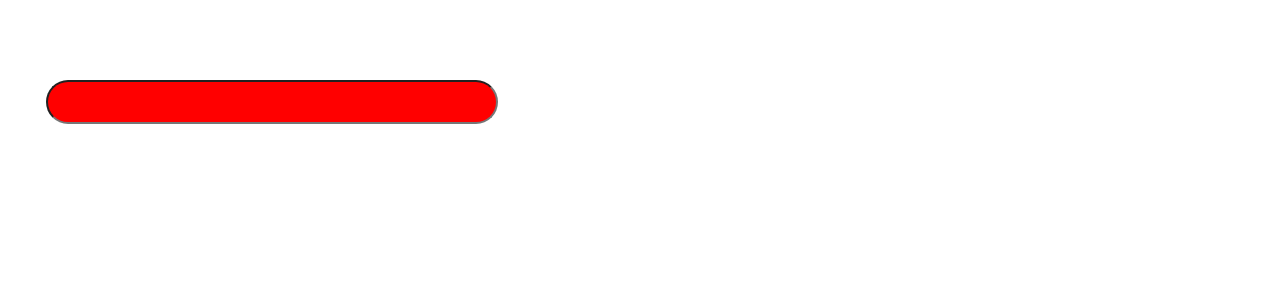
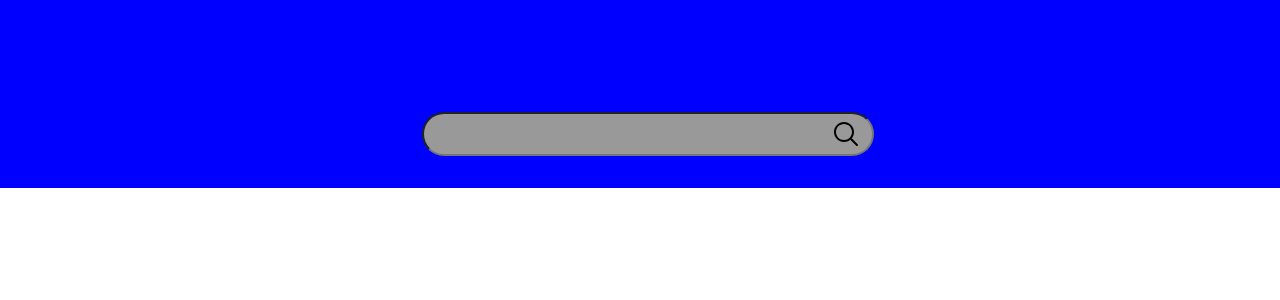
Before and after one commit to filipef9/igti-react-wather, a React (Create React App) app: page / in a window 1280 px wide. Shown: the top 300 px of the page. Built offline with nearby package versions, Linux system fonts and the light colour scheme.

Commit message:
Atualização da implementação do component SearchInput.

```diff
--- /dev/null
+++ b/src/SVG/SearchIcon.component.tsx
@@ -0,0 +1,36 @@
+const SearchIcon = () => (
+  <svg
+    version="1.1"
+    xmlns="http://www.w3.org/2000/svg"
+    x="0px"
+    y="0px"
+    viewBox="0 0 489.713 489.713"
+    width="24"
+    height="24"
+  >
+    <g>
+      <path
+        d="M483.4,454.444l-121.3-121.4c28.7-35.2,46-80,46-128.9c0-112.5-91.5-204.1-204.1-204.1S0,91.644,0,204.144
+ s91.5,204,204.1,204c48.8,0,93.7-17.3,128.9-46l121.3,121.3c8.3,8.3,20.9,8.3,29.2,0S491.8,462.744,483.4,454.444z M40.7,204.144
+ c0-90.1,73.2-163.3,163.3-163.3s163.4,73.3,163.4,163.4s-73.3,163.4-163.4,163.4S40.7,294.244,40.7,204.144z"
+      />
+    </g>
+    <g></g>
+    <g></g>
+    <g></g>
+    <g></g>
+    <g></g>
+    <g></g>
+    <g></g>
+    <g></g>
+    <g></g>
+    <g></g>
+    <g></g>
+    <g></g>
+    <g></g>
+    <g></g>
+    <g></g>
+  </svg>
+);
+
+export default SearchIcon;
--- a/src/atoms/InputSearch.component.tsx
+++ b/src/atoms/InputSearch.component.tsx
@@ -1,11 +1,14 @@
+import React from 'react';
+import { useState } from 'react';
 import styled from 'styled-components';
+import SearchIcon from '../SVG/SearchIcon.component';
 
 const SearchBar = styled.div`
   display: flex;
   justify-content: center;
   align-items: center;
   width: 30rem;
-  margin: auto 2rem;
+  margin: 2rem auto;
 `;
 
 interface SearchInputProps {
@@ -16,7 +19,8 @@ const SearchInput = styled.input<SearchInputProps>`
   width: 80%;
   border-radius: 100px;
   height: 1rem;
-  background-color: ${ ({hasError}) => `${hasError ? '#f00' : '#999'}`};
+  margin-right: -2.5rem;
+  background-color: ${({ hasError }) => `${hasError ? `var(--primary)` : `var(--grey-dark-3)`}`};
   padding: 0.75rem 2rem;
   outline: none;
   transition: 0.2s;
@@ -25,10 +29,20 @@ const SearchInput = styled.input<SearchInputProps>`
   }
 `;
 
-const InputSearch = () => {
+interface InputSearchProps {
+  hasFound: boolean;
+}
+
+const InputSearch: React.FC<InputSearchProps> = ({ hasFound }) => {
+  const [name, setName] = useState('');
   return (
     <SearchBar>
-      <SearchInput hasError />
+      <SearchInput
+        value={name}
+        onChange={e => setName(e.currentTarget.value)}
+        hasError={!hasFound}
+      />
+      <SearchIcon />
     </SearchBar>
   );
 };
--- a/src/molecules/CitySearch.component.tsx
+++ b/src/molecules/CitySearch.component.tsx
@@ -8,12 +8,13 @@ const Container = styled.div`
   flex-basis: 40%;
   margin: auto 0;
   padding-top: 5rem;
+  background-color: #00f;
 `;
 
 const CitySearch = () => {
   return (
     <Container>
-      <InputSearch />
+      <InputSearch hasFound />
     </Container>
   );
 };
--- a/src/pages/App.tsx
+++ b/src/pages/App.tsx
@@ -1,3 +1,5 @@
+import '../styles/colors.styles.css';
+
 import CitySearch from '../molecules/CitySearch.component';
 
 const App = () => {
--- /dev/null
+++ b/src/styles/colors.styles.css
@@ -0,0 +1,4 @@
+:root {
+  --grey-dark-3: #999;
+  --primary: #eb2f64;
+}
```
